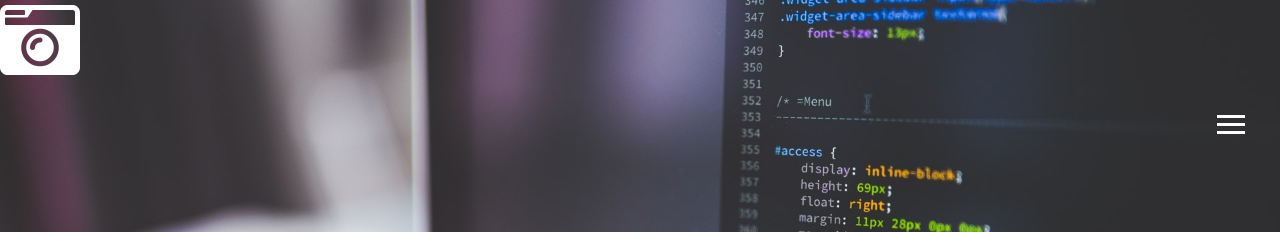
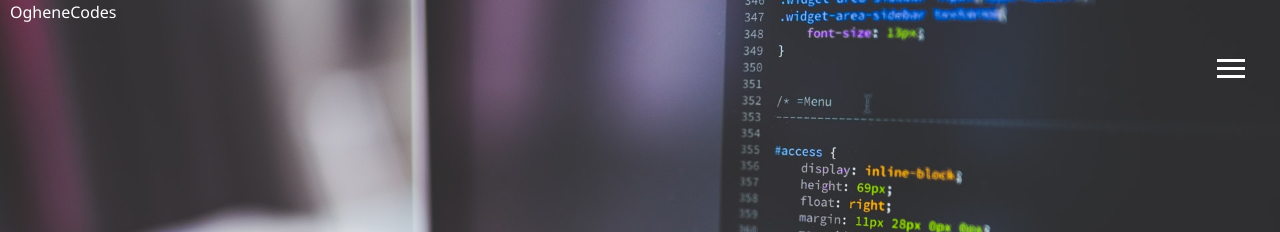
Before and after one commit to ogheneCodes/my-portfolio, a plain HTML site: page index.html in a window 1280 px wide. Shown: the top 232 px of the page. Drawn offline with Linux system fonts and the light colour scheme.

Commit message:
portfolio app

```diff
--- a/index.html
+++ b/index.html
@@ -1,7 +1,8 @@
 
 <div class="icons">
   <a href="#!" style="margin-left:20p">
-    <i class="fa fa-camera-retro fa-5x"></i>
+    <span style="margin-left:10px;">OgheneCodes</span>
+    <!-- <i class="fa fa-camera-retro fa-5x"></i> -->
   </a>
 <!DOCTYPE html>
 <html lang="en">
```
Also changed, not shown: 1 other file.
